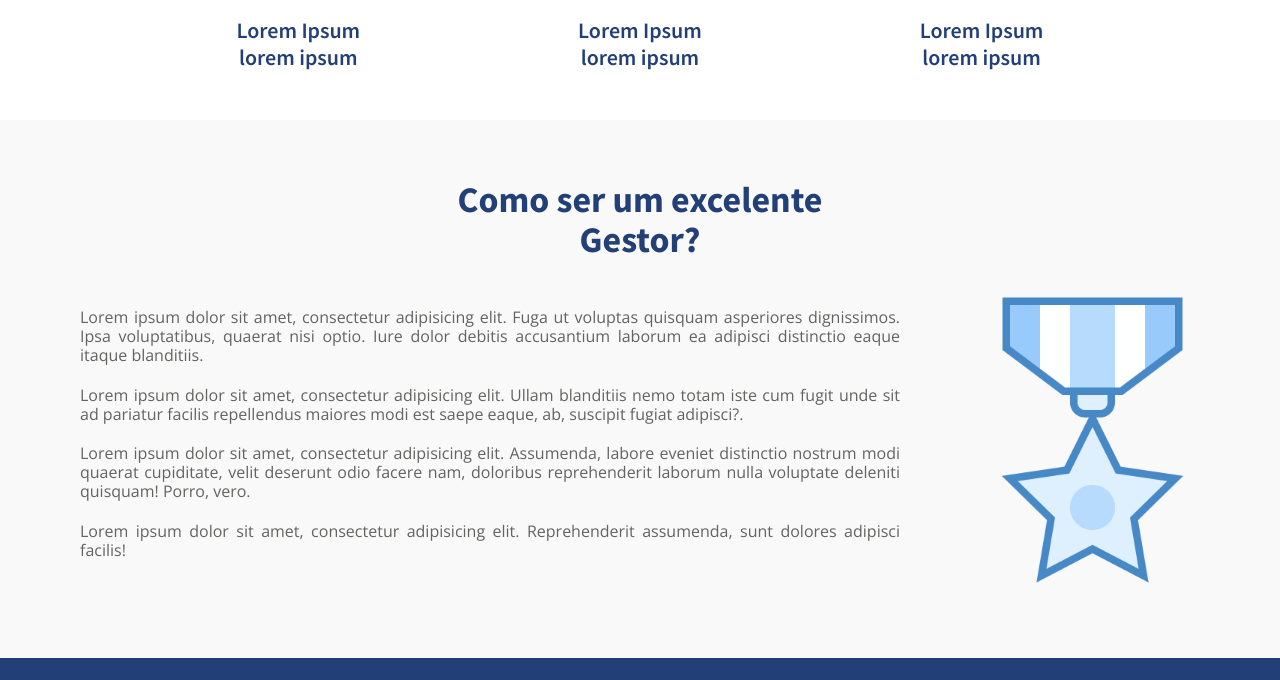
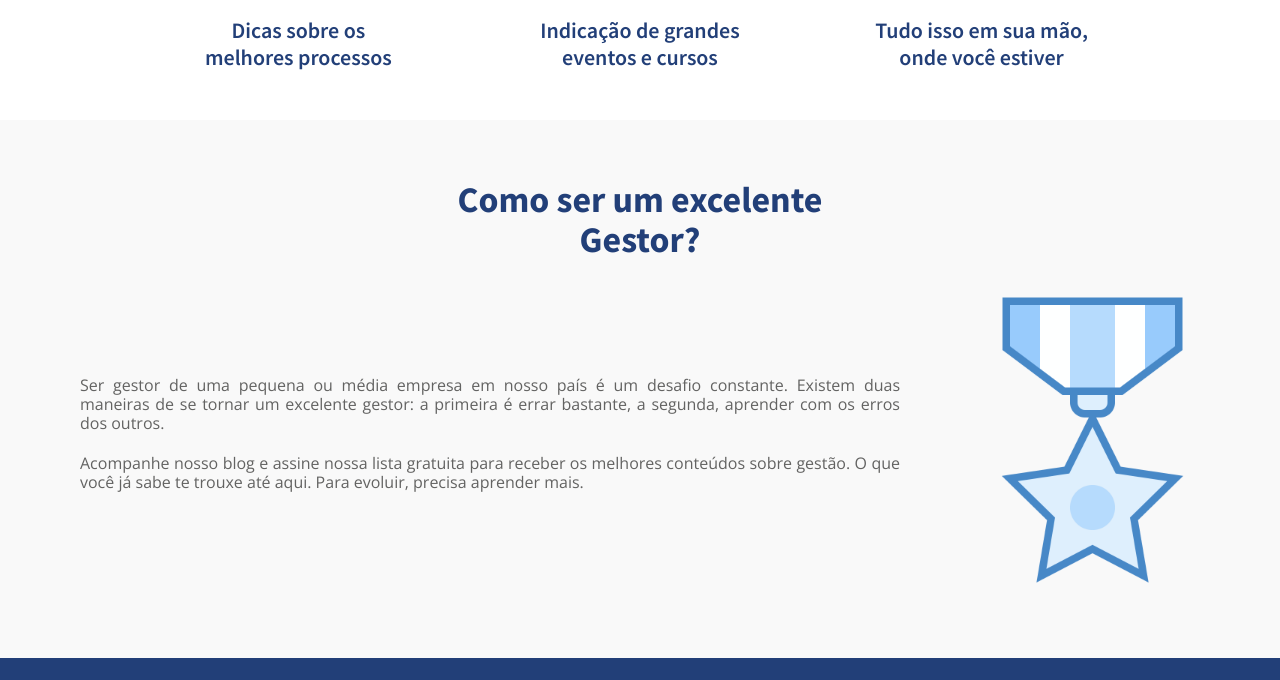
Before and after one commit to luanacherri/tudo-sobre-gestao, a plain HTML site: page index.html in a window 1280 px wide. Shown: the part 860-1540 px from the top of the page. Drawn offline with nearby package versions, Linux system fonts and the light colour scheme.

Commit message:
Conteudo
Adicionando conteudo.

```diff
--- a/index.html
+++ b/index.html
@@ -35,7 +35,7 @@
         <div class="gridD">
             <div class="logo">
                 <a href="#banner" class="anchor">
-                    <img src="assets/img/.png" alt="LOGO">
+                    <img src="assets/img/logo.png" alt="LOGO">
                 </a>
             </div>
             <nav>
@@ -72,19 +72,19 @@
                         <div class="icon">
                             <img src="assets/img/postit.png" alt="">
                         </div>
-                        <h3>Lorem Ipsum<br>lorem ipsum</h3>
+                        <h3>Dicas sobre os<br>melhores processos</h3>
                     </div>
                     <div class="column">
                         <div class="icon">
                             <img src="assets/img/caderneta.png" alt="">
                         </div>
-                        <h3>Lorem Ipsum<br>lorem ipsum</h3>
+                        <h3>Indicação de grandes <br>eventos e cursos</h3>
                     </div>
                     <div class="column">
                         <div class="icon">
                             <img src="assets/img/logo-footer.png" alt="">
                         </div>
-                        <h3>Lorem Ipsum<br>lorem ipsum</h3>
+                        <h3>Tudo isso em sua mão, <br>onde você estiver</h3>
                     </div>
                 </div>
             </div>
@@ -94,10 +94,8 @@
             <h2>Como ser um excelente <br>Gestor?</h2>
             <div class="gridF">
                 <div class="text-about">
-                    <p>Lorem ipsum dolor sit amet, consectetur adipisicing elit. Fuga ut voluptas quisquam asperiores dignissimos. Ipsa voluptatibus, quaerat nisi optio. Iure dolor debitis accusantium laborum ea adipisci distinctio eaque itaque blanditiis.</p>
-                    <p>Lorem ipsum dolor sit amet, consectetur adipisicing elit. Ullam blanditiis nemo totam iste cum fugit unde sit ad pariatur facilis repellendus maiores modi est saepe eaque, ab, suscipit fugiat adipisci?.</p>
-                    <p>Lorem ipsum dolor sit amet, consectetur adipisicing elit. Assumenda, labore eveniet distinctio nostrum modi quaerat cupiditate, velit deserunt odio facere nam, doloribus reprehenderit laborum nulla voluptate deleniti quisquam! Porro, vero.</p>
-                    <p>Lorem ipsum dolor sit amet, consectetur adipisicing elit. Reprehenderit assumenda, sunt dolores adipisci facilis!</p>
+                    <p>Ser gestor de uma pequena ou média empresa em nosso país é um desafio constante. Existem duas maneiras de se tornar um excelente gestor: a primeira é errar bastante, a segunda, aprender com os erros dos outros.</p>
+                    <p>Acompanhe nosso blog e assine nossa lista gratuita para receber os melhores conteúdos sobre gestão. O que você já sabe te trouxe até aqui. Para evoluir, precisa aprender mais.</p>
                 </div>
                 <div class="img-about"><img src="assets/img/medalha.png" alt="" width="300"></div>
             </div>
@@ -108,7 +106,7 @@
             <h2>Vamos te ajudar!</h2>
             <div class="gridF">
                 <div class="text-contact">
-                    <p>Lorem ipsum dolor sit amet, consectetur adipisicing elit. Eius exercitationem fugit praesentium optio, facilis consequuntur! Culpa quis alias odit nihil, hic libero. Officiis recusandae saepe quidem optio, nostrum suscipit doloribus!.</p>
+                    <p>Seja o melhor gestor de seu ramo! Informe seu nome e e-mail para fazer parte de nossa lista, receba gratuitamente as novidades e dicas sobre o mercado.</p>
                 </div>
             </div>
 
```
Also changed, not shown: assets/img/logo.png (added), assets/img/logo2.png (added), assets/img/logo3.png (added).
